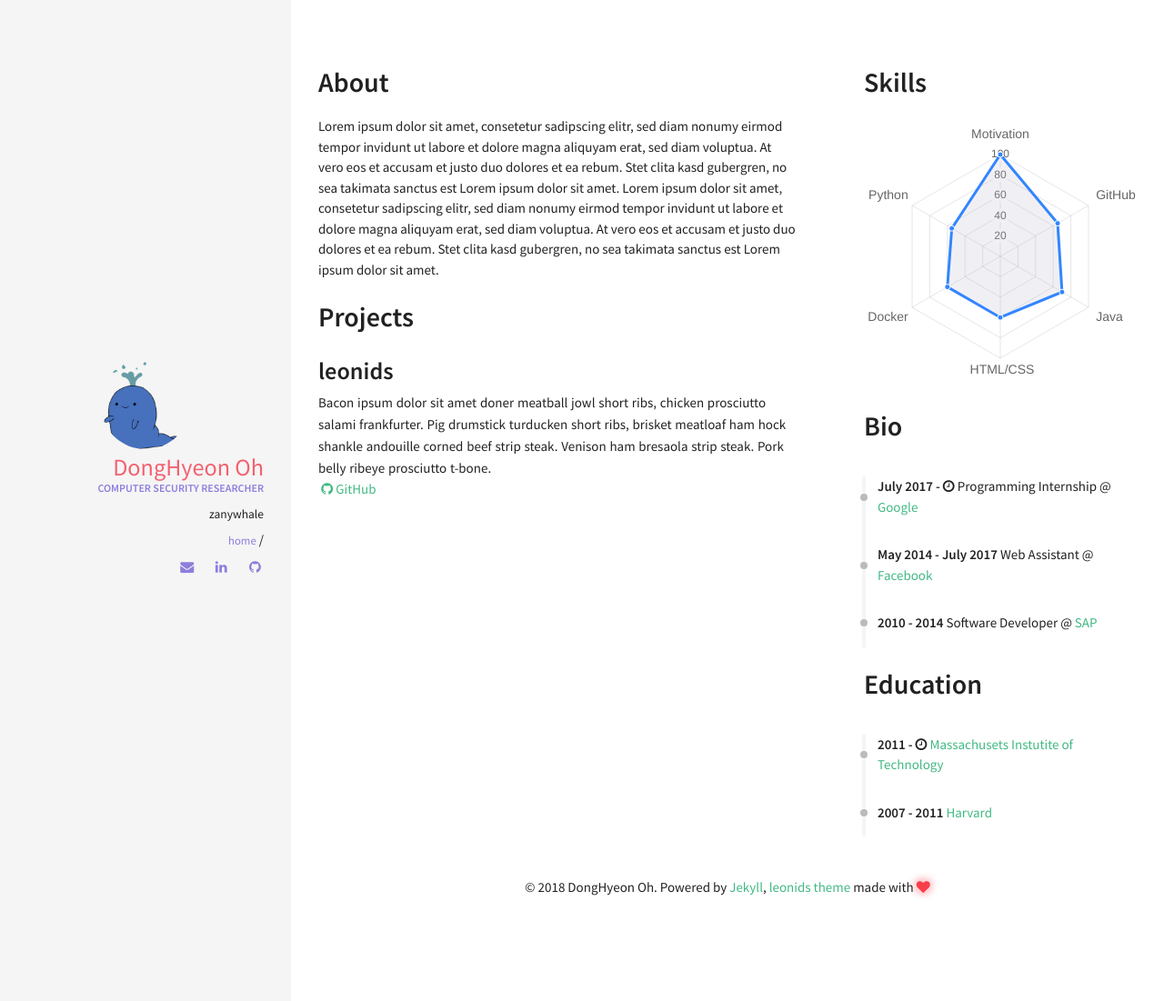
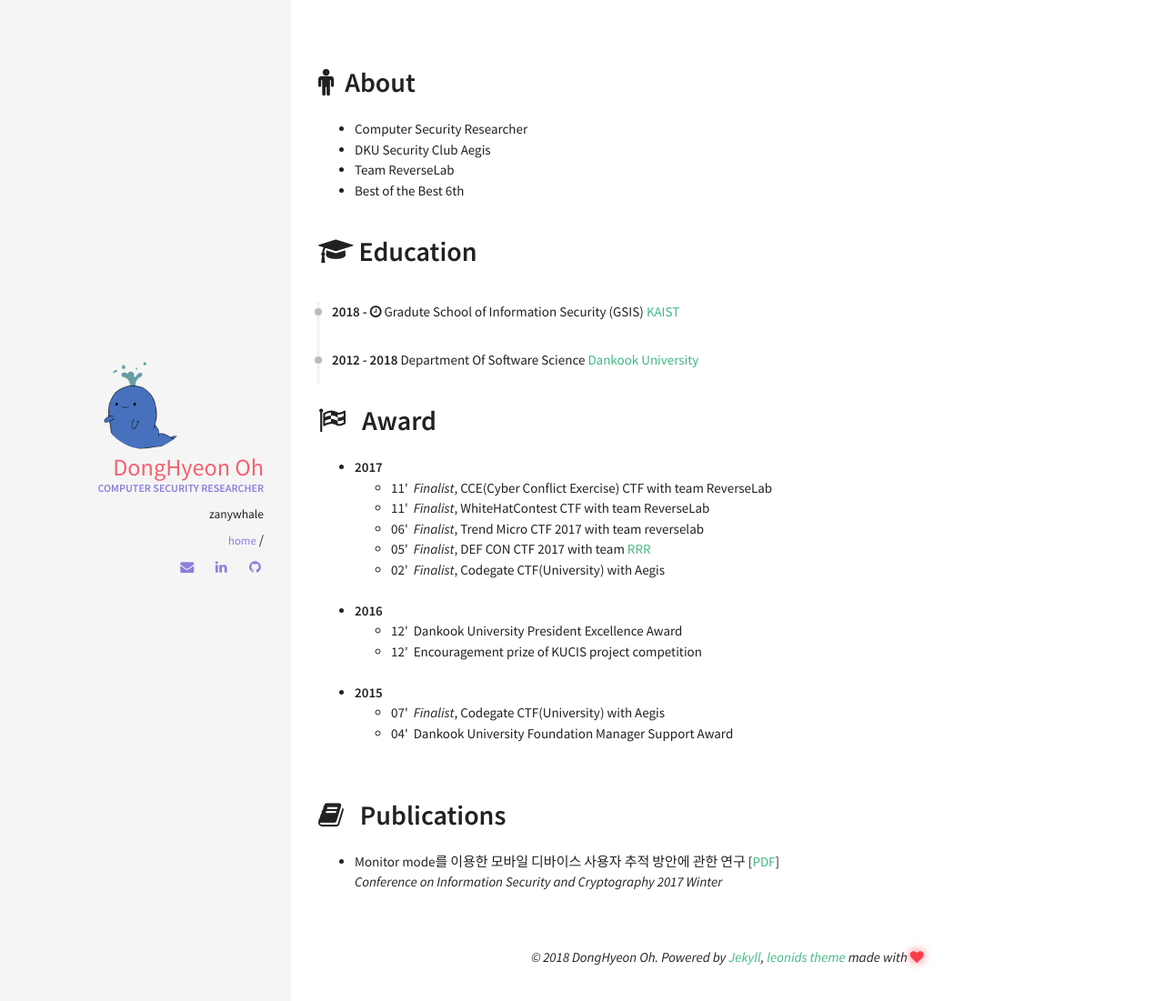
Before and after one commit to zanywhale/zanywhale.github.io, a Jekyll site: the page built from index.html, in a window 1280 px wide. Shown: the top 1101 px of the page at 91% size. Built offline with Jekyll 4.4.1, drawn with Linux system fonts in a browser that asks for light colours; nearby versions of some CDN libraries.

Commit message:
Update info

```diff
--- /dev/null
+++ b/_data/index/award.yml
@@ -0,0 +1,35 @@
+- descr: <em>Finalist</em>, CCE(Cyber Conflict Exercise) CTF with team ReverseLab
+  year : 2017
+  month : "11"
+
+- descr: <em>Finalist</em>, WhiteHatContest CTF with team ReverseLab
+  year : 2017
+  month : "11"
+
+- descr: <em>Finalist</em>, Trend Micro CTF 2017 with team reverselab
+  year : 2017
+  month : "06"
+
+- descr: <em>Finalist</em>, DEF CON CTF 2017 with team <a href ="https://legitbs.net/statdump_2017/teams/210.html">RRR</a>
+  year : 2017
+  month : "05"
+
+- descr: <em>Finalist</em>, Codegate CTF(University) with Aegis
+  year : 2017
+  month : "02"
+
+- descr: Dankook University President Excellence Award
+  year : 2016
+  month : "12"
+
+- descr: Encouragement prize of KUCIS project competition
+  year : 2016
+  month : "12"
+
+- descr: <em>Finalist</em>, Codegate CTF(University) with Aegis
+  year : 2015
+  month : "07"
+
+- descr: Dankook University Foundation Manager Support Award
+  year : 2015
+  month : "04"
--- a/_data/index/education.yml
+++ b/_data/index/education.yml
@@ -1,8 +1,9 @@
-- name: Massachusets Instutite of Technology
-  link: http://web.mit.edu/
-  date: 2011 - <i class="fa fa-clock-o" aria-hidden="true" title="Until Now"></i>
-  descr: <br> (expected graduation in 2019)
+- name: KAIST
+  link: http://kaist.ac.kr
+  date: 2018 - <i class="fa fa-clock-o" aria-hidden="true" title="Until Now"></i>
+  descr: Gradute School of Information Security (GSIS)
 
-- name: Harvard
-  link: http://www.harvard.edu/
-  date: 2007 - 2011
+- name: Dankook University
+  link: http://www.dankook.ac.kr
+  date: 2012 - 2018
+  descr: Department Of Software Science
--- /dev/null
+++ b/_data/index/publications.yml
@@ -0,0 +1,3 @@
+- name: Monitor mode를 이용한 모바일 디바이스 사용자 추적 방안에 관한 연구
+  descr: <em>Conference on Information Security and Cryptography 2017 Winter<em>
+  link: http://zanywhale.com/publications/CISC-W_2017_paper_76.pdf
--- a/_includes/sections/about.html
+++ b/_includes/sections/about.html
@@ -1,5 +1,21 @@
-<h1><span data-i18n="skills.my_skills">About</span></h1>
+<h1>
+  <i class= "fa fa-male"> </i>
+  <span data-i18n="skills.my_skills">&nbsp;About</span>
+</h1>
 
 <div>
-    Lorem ipsum dolor sit amet, consetetur sadipscing elitr, sed diam nonumy eirmod tempor invidunt ut labore et dolore magna aliquyam erat, sed diam voluptua. At vero eos et accusam et justo duo dolores et ea rebum. Stet clita kasd gubergren, no sea takimata sanctus est Lorem ipsum dolor sit amet. Lorem ipsum dolor sit amet, consetetur sadipscing elitr, sed diam nonumy eirmod tempor invidunt ut labore et dolore magna aliquyam erat, sed diam voluptua. At vero eos et accusam et justo duo dolores et ea rebum. Stet clita kasd gubergren, no sea takimata sanctus est Lorem ipsum dolor sit amet.
+    <ul>
+        <li>
+          Computer Security Researcher
+        </li>
+        <li>
+          DKU Security Club Aegis
+        </li>
+        <li>
+          Team ReverseLab
+        </li>
+        <li>
+          Best of the Best 6th
+        </li>
+    </ul>
 </div>
--- /dev/null
+++ b/_includes/sections/award.html
@@ -0,0 +1,22 @@
+<h1>
+  <i class="fa fa-flag-checkered"></i>
+  <span data-i18n="skills.my_skills">&nbsp; Award</span>
+</h1>
+
+<div>
+  <ul>
+    {% for years in (2015..2017) reversed %}
+    <li>
+      <strong> {{ years }} </strong>
+      <ul>
+        {% for award in site.data.index.award %}
+          {% if award.year == years %}
+            <li> {{ award.month }}'&nbsp; {{ award.descr }} </li>
+          {% endif %}
+        {% endfor %}
+      </ul>
+    </li>
+    <br>
+    {% endfor %}
+  </ol>
+</div>
--- a/_includes/sections/education.html
+++ b/_includes/sections/education.html
@@ -1,10 +1,18 @@
-<div class="navy-line"></div>
-<h1><span data-i18n="skills.my_skills">Education</span></h1>
+<h1>
+  <i class="fa fa-graduation-cap"></i>
+  <span data-i18n="skills.my_skills">Education</span>
+</h1>
 
 <div class="archive">
   <div class="timeline" id="timeline">
     {% for career in site.data.index.education %}
-          <div class="archive-title bio"><div class="archive-year"><strong>{{ career.date }}</strong> <a href="{{ career.link }}">{{ career.name }}</a></div></div>
+          <div class="archive-title bio">
+            <div class="archive-year">
+              <strong>{{ career.date }}</strong>
+              {{ career.descr }}
+              <a href="{{ career.link }}">{{ career.name }}</a>
+            </div>
+          </div>
     {% endfor %}
   </div>
 </div>
--- /dev/null
+++ b/_includes/sections/publications.html
@@ -0,0 +1,15 @@
+<h1>
+  <i class="fa fa-book"></i>
+  <span data-i18n="skills.my_skills">&nbsp; Publications</span>
+</h1>
+
+<div>
+  <ul>
+    {% for pub in site.data.index.publications %}
+    <li>
+      {{ pub.name }} [<a href="{{ pub.link }}">PDF</a>]
+      <br>{{ pub.descr }}
+    </li>
+    {% endfor %}
+  <ul>
+</div>
--- a/_layouts/resume.html
+++ b/_layouts/resume.html
@@ -2,7 +2,7 @@
 layout: default
 ---
 <div class="row">
-    <div class="col l7">
+    <div class="col">
         <div class="row">
             <div class="col">
                 {% include sections/about.html %}
@@ -11,20 +11,20 @@ layout: default
 
         <div class="row">
             <div class="col">
-                {% include sections/projects.html %}
+                {% include sections/education.html %}
             </div>
         </div>
-    </div>
 
-    <div class="col l4 offset-l1">
         <div class="row">
-            {% include sections/skills.html %}
+            <div class="col">
+                {% include sections/award.html %}
+            </div>
         </div>
+
         <div class="row">
-            {% include sections/career.html %}
-        </div>
-        <div class="row">
-            {% include sections/education.html %}
+            <div class="col">
+                {% include sections/publications.html %}
+            </div>
         </div>
     </div>
 
```
